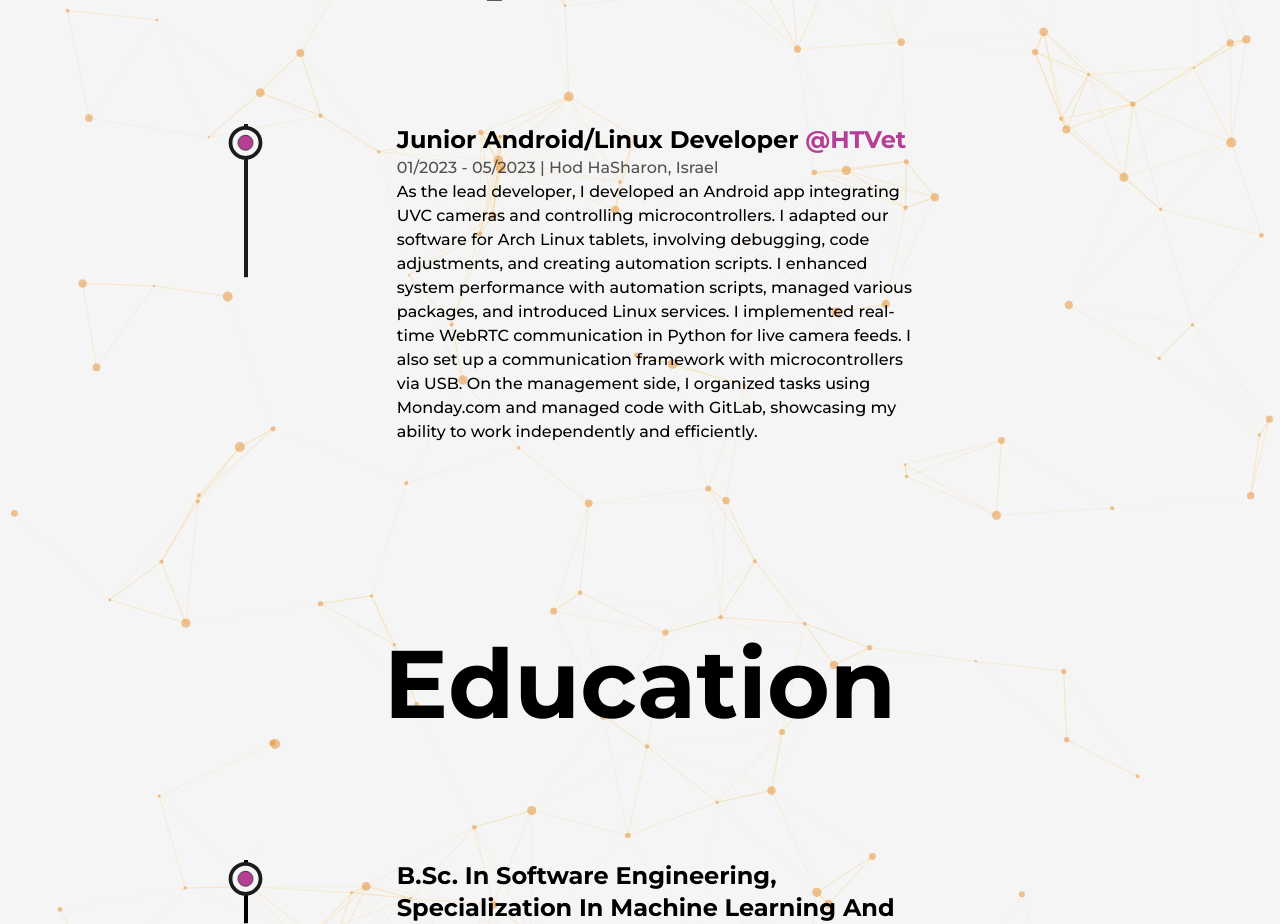
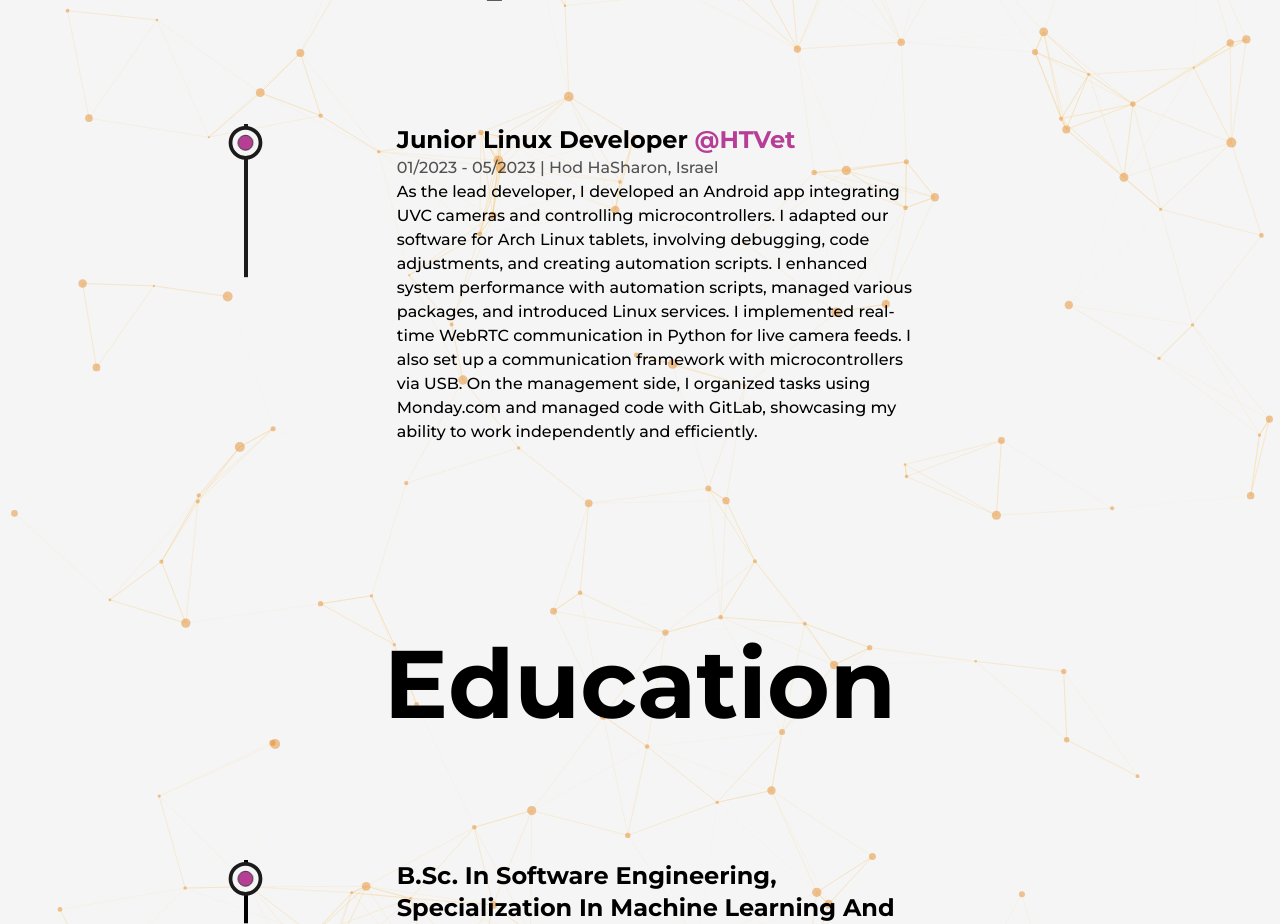
Before and after one commit to idanHur/idanhur.github.io, a Next.js app: page /about in a window 1280 px wide. Shown: the part 1160-2084 px from the top of the page. Built offline with nearby package versions, Linux system fonts and the light colour scheme.

Commit message:
Centralized experience text

```diff
--- a/src/components/Experience.js
+++ b/src/components/Experience.js
@@ -1,6 +1,7 @@
 import React, { useRef } from 'react'
 import {useScroll, motion} from "framer-motion"
 import LiIcon from './LiIcon'
+import {experienceStrings} from "../strings"
 
 const Details =({position, company, companyLink, time, address, work}) => {
         const ref = useRef(null);
@@ -49,16 +50,12 @@ const Experience = () => {
             className='absolute left-9 top-0 w-[4px] h-full bg-dark dark:bg-light origin-top'/>
             <ul className='w-full flex flex-col items-start justify-between ml-4'>
                 <Details
-                position="Junior Android/Linux developer"
-                company="HTVet"
-                time="01/2023 - 05/2023"
-                companyLink="https://www.ht-vet.com/"
-                address="Hod HaSharon, Israel"
-                work="As the lead developer, I developed an Android app integrating UVC cameras and controlling microcontrollers.
-                I adapted our software for Arch Linux tablets, involving debugging, code adjustments, and creating automation scripts.
-                I enhanced system performance with automation scripts, managed various packages, and introduced Linux services.
-                I implemented real-time WebRTC communication in Python for live camera feeds. I also set up a communication framework with microcontrollers via USB.
-                On the management side, I organized tasks using Monday.com and managed code with GitLab, showcasing my ability to work independently and efficiently."
+                position={`${experienceStrings.experience1Position}`}
+                company={`${experienceStrings.experience1Company}`}
+                time={`${experienceStrings.experience1Time}`}
+                companyLink={`${experienceStrings.experience1CompanyLink}`}
+                address={`${experienceStrings.experience1Address}`}
+                work={`${experienceStrings.experience1Work}`}
                 />
 
             </ul>
--- a/src/strings.js
+++ b/src/strings.js
@@ -63,3 +63,18 @@ export const titanicLink = `https://www.kaggle.com/competitions/titanic/data`;
 export const projectsStrings  = {connect4Title, connect4Summary, connect4Github, songDatabaseTitle, songDatabaseSummary, songDatabaseGithub, portfolioWebsiteTitle, portfolioWebsiteSummary, portfolioWebsiteGithub, portfolioWebsiteLink,
     demandForecastingTitle, demandForecastingSummary, demandForecastingGithub, demandForecastingLink, tripManagementTitle, tripManagementSummary, tripManagementGithub,
     showRuntimeTitle, showRuntimeSummary, showRuntimeGithub, titanicTitle, titanicSummary, titanicGithub, titanicLink};
+
+
+
+export const experience1Position = "Junior Linux developer";
+export const experience1Company = "HTVet";
+export const experience1Time = "01/2023 - 05/2023"
+export const experience1CompanyLink = `https://www.ht-vet.com/`
+export const experience1Address = "Hod HaSharon, Israel";
+export const experience1Work = `As the lead developer, I developed an Android app integrating UVC cameras and controlling microcontrollers.
+    I adapted our software for Arch Linux tablets, involving debugging, code adjustments, and creating automation scripts.
+    I enhanced system performance with automation scripts, managed various packages, and introduced Linux services.
+    I implemented real-time WebRTC communication in Python for live camera feeds. I also set up a communication framework with microcontrollers via USB.
+    On the management side, I organized tasks using Monday.com and managed code with GitLab, showcasing my ability to work independently and efficiently.`;
+
+export const experienceStrings  = {experience1Position, experience1Company, experience1Time, experience1CompanyLink, experience1Address, experience1Work};
```
